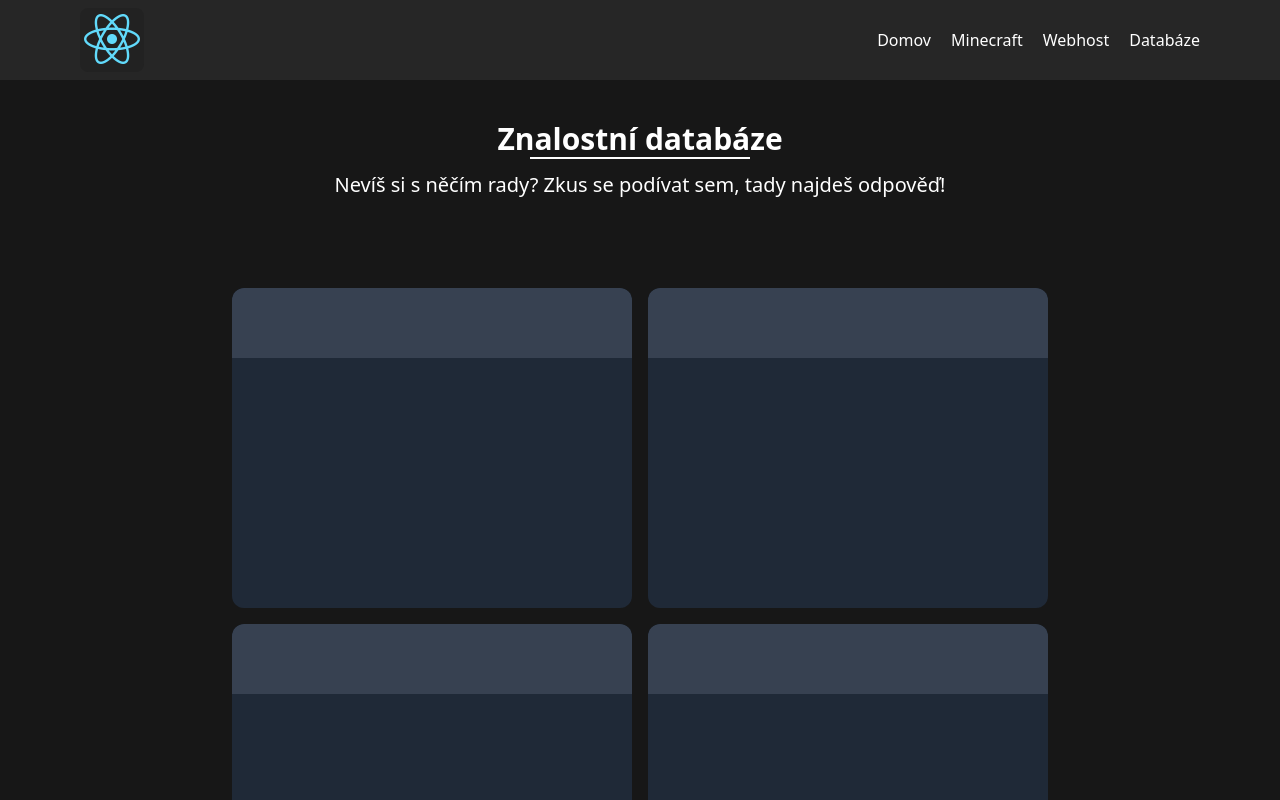
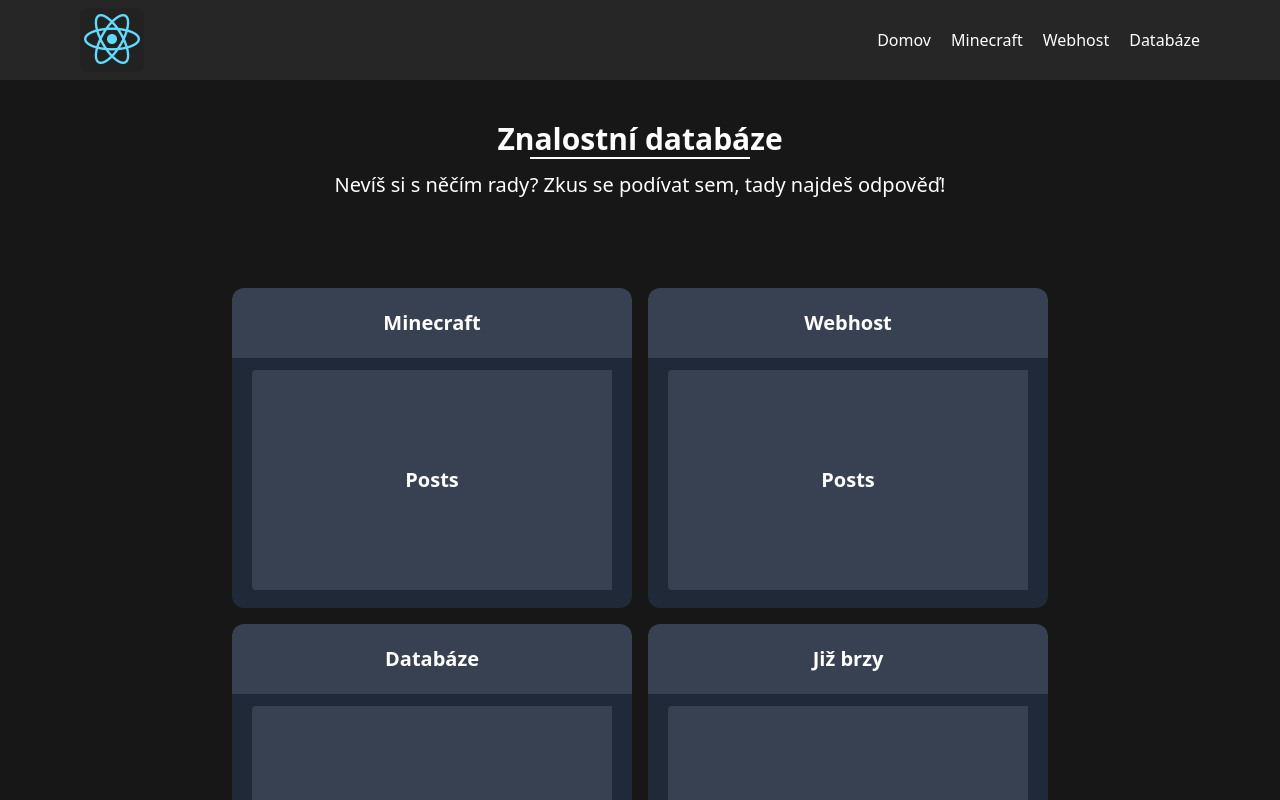
Before and after one commit to KazbundaYTB/Website-ReactWiki, a React (Create React App) app: page / in a window 1280 px wide. Built offline with nearby package versions, Linux system fonts and the light colour scheme.

Commit message:
Changed design of categories.

```diff
--- a/src/components/Categories.jsx
+++ b/src/components/Categories.jsx
@@ -21,29 +21,45 @@
         <div className={`grid gap-4 ${windowWidth <= 890 ? 'grid-cols-1' : windowWidth <= 1680 ? 'grid-cols-2 ' : 'grid-cols-4'} justify-center items-center`}>
 
           <div className="bg-gray-800 w-[400px] h-[320px] rounded-xl overflow-hidden">
-          <div className="bg-gray-700 w-full h-[70px] rounded-t-xl">
+            <div className="bg-gray-700 w-full h-[70px] rounded-t-xl flex justify-center items-center">
+              <h1 className="font-bold text-xl text-white">Minecraft</h1>
+            </div>
 
+            <div className="bg-gray-700 w-[90%] h-[220px] mt-3 mb-3 flex justify-center items-center mx-auto rounded-l ">
+              <h1 className="font-bold text-xl text-white">Posts</h1>
             </div>
 
           </div>
 
           <div className="bg-gray-800 w-[400px] h-[320px] rounded-xl overflow-hidden">
-          <div className="bg-gray-700 w-full h-[70px] rounded-t-xl">
+            <div className="bg-gray-700 w-full h-[70px] rounded-t-xl flex justify-center items-center">
+              <h1 className="font-bold text-xl text-white">Webhost</h1>
+            </div>
 
+            <div className="bg-gray-700 w-[90%] h-[220px] mt-3 mb-3 flex justify-center items-center mx-auto rounded-l ">
+              <h1 className="font-bold text-xl text-white">Posts</h1>
             </div>
 
           </div>
 
           <div className="bg-gray-800 w-[400px] h-[320px] rounded-xl overflow-hidden">
-        <div className="bg-gray-700 w-full h-[70px] rounded-t-xl">
+            <div className="bg-gray-700 w-full h-[70px] rounded-t-xl flex justify-center items-center">
+              <h1 className="font-bold text-xl text-white">Databáze</h1>
+            </div>
 
+            <div className="bg-gray-700 w-[90%] h-[220px] mt-3 mb-3 flex justify-center items-center mx-auto rounded-l ">
+              <h1 className="font-bold text-xl text-white">Posts</h1>
             </div>
 
           </div>
 
           <div className="bg-gray-800 w-[400px] h-[320px] rounded-xl overflow-hidden">
-        <div className="bg-gray-700 w-full h-[70px] rounded-t-xl">
+            <div className="bg-gray-700 w-full h-[70px] rounded-t-xl flex justify-center items-center">
+              <h1 className="font-bold text-xl text-white">Již brzy</h1>
+            </div>
 
+            <div className="bg-gray-700 w-[90%] h-[220px] mt-3 mb-3 flex justify-center items-center mx-auto rounded-l ">
+              <h1 className="font-bold text-xl text-white">Posts</h1>
             </div>
 
           </div>
```
Lines whose indentation alone changed are shown as unchanged.
